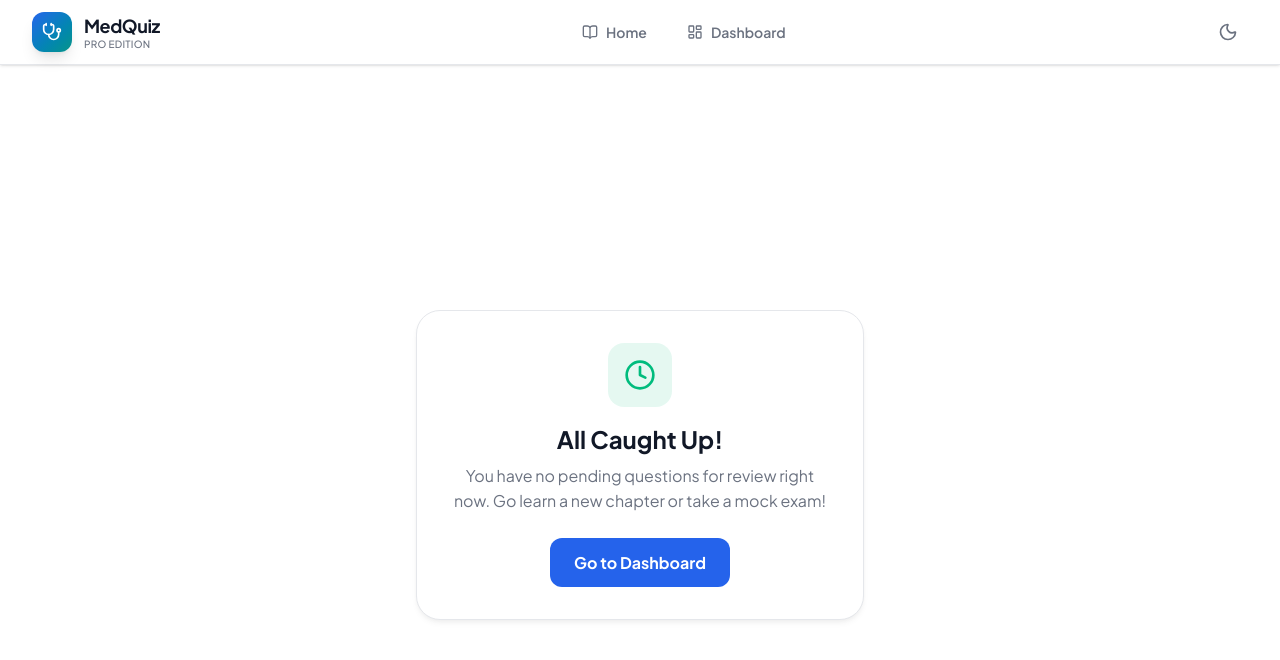
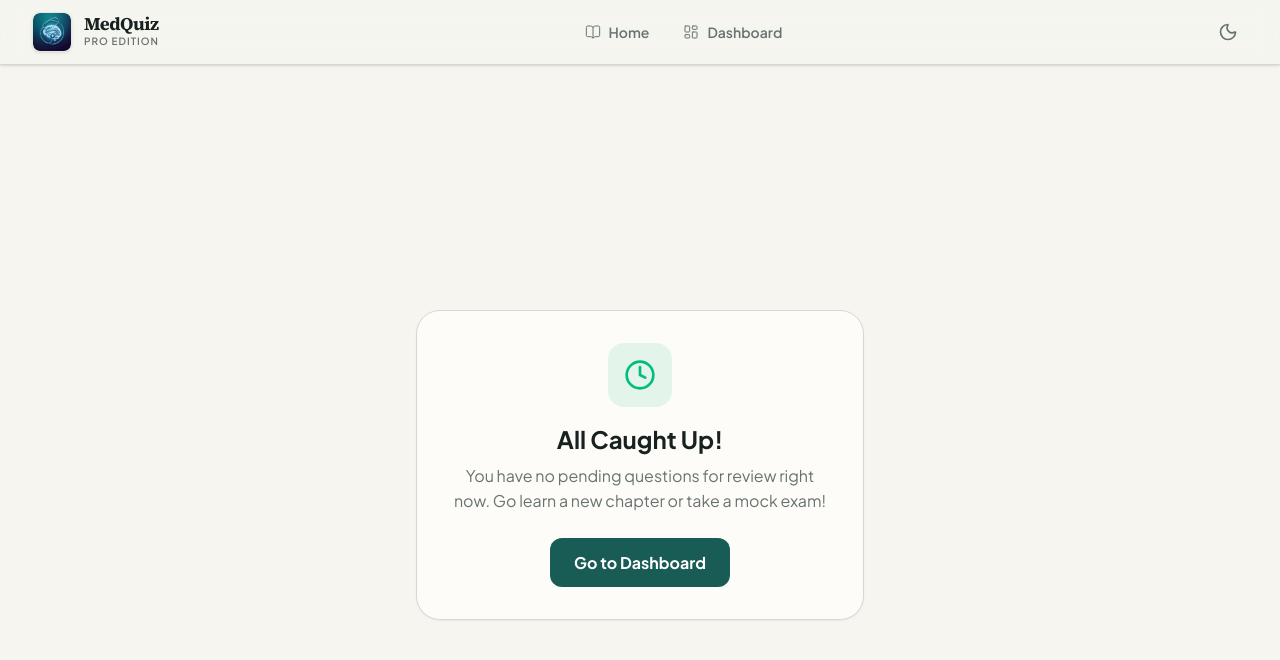
Before and after one commit to LakshyaVerma123kl/Med-Bud, a Next.js app: page /review in a window 1280 px wide. Shown: the top 660 px of the page. Built offline with nearby package versions, Linux system fonts and the light colour scheme.

Commit message:
feat: implement core medical quiz application structure with layout, dashboard, textbook navigation, and PDF processing routes

```diff
--- a/src/app/api/pdf/generate-more/route.ts
+++ b/src/app/api/pdf/generate-more/route.ts
@@ -56,7 +56,7 @@ export async function POST(request: Request) {
     const messages: ChatMessage[] = [
       {
         role: "system",
-        content: `You are an expert medical educator. Your task is to analyze the provided medical document text and create 5 new, high-quality multiple-choice questions.${existingContext}
+        content: `You are an expert educator and analyst. Your task is to analyze the provided document text and create 5 new, high-quality multiple-choice questions based strictly on its contents. If the document is non-medical (e.g. a resume, professional document, literature, etc.), adapt your questions to the subject matter of the text.${existingContext}
 Return a JSON object with EXACTLY this structure:
 {
   "summary": "A brief summary of this specific text section (only if no summary exists yet, otherwise leave empty)",
--- a/src/app/api/pdf/route.ts
+++ b/src/app/api/pdf/route.ts
@@ -113,7 +113,7 @@ export async function POST(request: Request) {
     const messages: ChatMessage[] = [
       {
         role: "system",
-        content: `You are an expert medical educator. Your task is to analyze the provided medical document text and create a high-quality quiz.
+        content: `You are an expert educator and analyst. Your task is to analyze the provided document text and create a high-quality quiz based strictly on its contents. If the document is non-medical (e.g. a resume, professional document, literature, etc.), that is completely fine—adapt your questions to the subject matter of the text.
 Return a JSON object with EXACTLY this structure:
 {
   "title": "A short, descriptive title for the document",
--- a/src/app/globals.css
+++ b/src/app/globals.css
@@ -22,6 +22,7 @@
   --color-error-foreground: var(--error-foreground);
   --color-ring: var(--ring);
   --font-sans: 'Plus Jakarta Sans', system-ui, -apple-system, sans-serif;
+  --font-serif: var(--font-source-serif), 'Source Serif 4', Georgia, serif;
   --font-mono: 'JetBrains Mono', monospace;
 }
 
@@ -30,46 +31,46 @@
 
 /* ═══ LIGHT MODE ═══ */
 :root {
-  --background: #FFFFFF;
-  --foreground: #111827;
-  --primary: #2563EB;
-  --primary-foreground: #FFFFFF;
-  --secondary: #F3F4F6;
-  --secondary-foreground: #1F2937;
-  --accent: #0D9488;
+  --background: #F6F5F0;
+  --foreground: #17211F;
+  --primary: #185C55;
+  --primary-foreground: #FDFCF8;
+  --secondary: #ECEBE5;
+  --secondary-foreground: #25312E;
+  --accent: #9A7B4F;
   --accent-foreground: #FFFFFF;
-  --muted: #F9FAFB;
-  --muted-foreground: #6B7280;
-  --card: #FFFFFF;
-  --card-foreground: #111827;
-  --border: #E5E7EB;
-  --success: #059669;
+  --muted: #EFEEE8;
+  --muted-foreground: #68736F;
+  --card: #FDFCF8;
+  --card-foreground: #17211F;
+  --border: #D9D8D0;
+  --success: #39765D;
   --success-foreground: #FFFFFF;
-  --error: #DC2626;
+  --error: #A84F48;
   --error-foreground: #FFFFFF;
-  --ring: #2563EB;
+  --ring: #185C55;
 }
 
 /* ═══ DARK MODE ═══ */
 .dark {
-  --background: #111827;
-  --foreground: #F9FAFB;
-  --primary: #60A5FA;
-  --primary-foreground: #111827;
-  --secondary: #1F2937;
-  --secondary-foreground: #E5E7EB;
-  --accent: #2DD4BF;
-  --accent-foreground: #111827;
-  --muted: #1F2937;
-  --muted-foreground: #9CA3AF;
-  --card: #1F2937;
-  --card-foreground: #F9FAFB;
-  --border: #374151;
-  --success: #34D399;
-  --success-foreground: #111827;
-  --error: #FB7185;
-  --error-foreground: #111827;
-  --ring: #60A5FA;
+  --background: #121817;
+  --foreground: #EEEDE7;
+  --primary: #6FAEA5;
+  --primary-foreground: #10201D;
+  --secondary: #1C2523;
+  --secondary-foreground: #E5E7E1;
+  --accent: #B89A6A;
+  --accent-foreground: #171512;
+  --muted: #1A2221;
+  --muted-foreground: #9CA7A3;
+  --card: #171F1D;
+  --card-foreground: #EEEDE7;
+  --border: #303A37;
+  --success: #70B493;
+  --success-foreground: #102019;
+  --error: #D47C74;
+  --error-foreground: #201313;
+  --ring: #6FAEA5;
 }
 
 /* ═══ Base layer (so Tailwind utilities can override) ═══ */
@@ -136,13 +137,13 @@
   .clean-card {
     background: var(--card);
     border: 1px solid var(--border);
-    border-radius: 1.25rem;
-    box-shadow: 0 4px 6px -1px rgba(0, 0, 0, 0.05), 0 2px 4px -1px rgba(0, 0, 0, 0.03);
-    transition: border-color 0.2s ease, box-shadow 0.2s ease, transform 0.2s cubic-bezier(0.4, 0, 0.2, 1);
+    border-radius: 0.5rem;
+    box-shadow: 0 1px 2px 0 rgba(0, 0, 0, 0.05);
+    transition: border-color 0.15s ease, background-color 0.15s ease;
   }
 
   .dark .clean-card {
-    box-shadow: 0 4px 6px -1px rgba(0, 0, 0, 0.3), 0 10px 15px -3px rgba(0, 0, 0, 0.2);
+    box-shadow: none;
   }
 
   /* Quiz Option Buttons */
@@ -153,83 +154,74 @@
     width: 100%;
     padding: 1rem 1.25rem;
     text-align: left;
-    border-radius: 0.875rem;
+    border-radius: 0.375rem;
     background: var(--card);
-    border: 1.5px solid var(--border);
+    border: 1px solid var(--border);
     color: var(--foreground);
     font-weight: 500;
     transition: all 0.15s ease;
     cursor: pointer;
   }
 
-  /* Only apply hover lift/shadow when not answered and not disabled */
-  .quiz-option:hover:not(:disabled):not(.correct):not(.incorrect) {
+  .quiz-option:hover:not(.opacity-90) {
+    background: var(--muted);
     border-color: var(--primary);
-    background: color-mix(in srgb, var(--primary) 5%, var(--card));
-    transform: translateY(-2px);
-    box-shadow: 0 8px 16px -4px rgba(0, 0, 0, 0.08);
-  }
-
-  .quiz-option:active:not(:disabled):not(.correct):not(.incorrect) {
-    transform: scale(0.98);
-  }
-
-  .quiz-option:disabled,
-  .quiz-option.is-disabled {
-    cursor: default;
   }
 
   .quiz-option.selected {
+    background: var(--primary);
+    color: var(--primary-foreground);
     border-color: var(--primary);
-    background: color-mix(in srgb, var(--primary) 8%, var(--card));
   }
 
+  .quiz-option.selected .option-letter {
+    background: var(--primary-foreground);
+    color: var(--primary);
+  }
+
+  /* Answered states */
   .quiz-option.correct {
-    border-color: var(--success) !important;
-    background: color-mix(in srgb, var(--success) 8%, var(--card)) !important;
+    background: var(--success);
+    color: var(--success-foreground);
+    border-color: var(--success);
+  }
+
+  .quiz-option.correct .option-letter {
+    background: var(--success-foreground);
+    color: var(--success);
   }
 
   .quiz-option.incorrect {
-    border-color: var(--error) !important;
-    background: color-mix(in srgb, var(--error) 8%, var(--card)) !important;
+    background: var(--error);
+    color: var(--error-foreground);
+    border-color: var(--error);
   }
 
-  /* Focus ring for keyboard users */
-  .quiz-option:focus-visible {
-    outline: 2px solid var(--ring);
-    outline-offset: 2px;
+  .quiz-option.incorrect .option-letter {
+    background: var(--error-foreground);
+    color: var(--error);
   }
 
-  /* Option Letter Badge */
+  /* Option Letter Badges */
   .option-letter {
     display: flex;
     align-items: center;
     justify-content: center;
-    width: 2rem;
-    height: 2rem;
-    flex-shrink: 0;
-    border-radius: 0.5rem;
-    font-size: 0.8rem;
-    font-weight: 700;
+    width: 28px;
+    height: 28px;
+    border-radius: 0.25rem;
     background: var(--muted);
     color: var(--muted-foreground);
+    font-size: 0.75rem;
+    font-weight: 700;
+    flex-shrink: 0;
     transition: all 0.15s ease;
     margin-top: 2px;
   }
 
-  .quiz-option:hover:not(:disabled):not(.correct):not(.incorrect) .option-letter {
+  .quiz-option:hover:not(.opacity-90) .option-letter {
     background: var(--primary);
     color: var(--primary-foreground);
-  }
-
-  .quiz-option.correct .option-letter {
-    background: var(--success) !important;
-    color: white !important;
-  }
-
-  .quiz-option.incorrect .option-letter {
-    background: var(--error) !important;
-    color: white !important;
   }
 }
 
--- a/src/components/layout/Navbar.tsx
+++ b/src/components/layout/Navbar.tsx
@@ -26,17 +26,18 @@ export function Navbar() {
         <div className="flex h-16 items-center justify-between">
           {/* Logo */}
           <Link href="/" className="flex items-center gap-3 group">
-            <div className="w-10 h-10 rounded-xl bg-gradient-to-br from-primary to-accent flex items-center justify-center shadow-lg group-hover:shadow-xl transition-shadow">
-              <Stethoscope className="w-5 h-5 text-white" />
+            <div className="w-10 h-10 rounded-lg overflow-hidden border border-border/50 shadow-sm transition-transform group-hover:scale-105">
+              {/* eslint-disable-next-line @next/next/no-img-element */}
+              <img src="/icon.jpg" alt="MedQuiz Logo" className="w-full h-full object-cover" />
             </div>
             <div className="hidden sm:block">
-              <h1 className="text-lg font-bold text-foreground tracking-tight">MedQuiz</h1>
-              <p className="text-[10px] text-muted-foreground -mt-1 font-medium tracking-wide uppercase">Pro Edition</p>
+              <h1 className="text-lg font-serif font-bold text-foreground tracking-tight leading-none">MedQuiz</h1>
+              <p className="text-[10px] text-muted-foreground font-semibold tracking-widest uppercase">Pro Edition</p>
             </div>
           </Link>
 
           {/* Desktop Nav */}
-          <div className="hidden md:flex items-center gap-2">
+          <div className="hidden md:flex items-center gap-1.5">
             {links.map((link) => {
               const isActive = pathname === link.href;
               const Icon = link.icon;
@@ -44,13 +45,13 @@ export function Navbar() {
                 <Link
                   key={link.href}
                   href={link.href}
-                  className={`flex items-center gap-2 px-4 py-2.5 rounded-xl text-sm font-semibold transition-all duration-300 hover:scale-105 ${
+                  className={`flex items-center gap-2 px-3.5 py-2 rounded-md text-sm font-semibold transition-colors ${
                     isActive
                       ? "bg-primary/10 text-primary dark:bg-primary/20"
-                      : "text-muted-foreground hover:text-foreground hover:bg-muted"
+                      : "text-muted-foreground hover:text-foreground hover:bg-muted/50"
                   }`}
                 >
-                  <Icon className="w-4 h-4" />
+                  <Icon className="w-4 h-4 stroke-[1.5]" />
                   {link.label}
                 </Link>
               );
```
Also changed, not shown: src/app/book/[bookId]/page.tsx (+50 -62 lines), src/app/dashboard/page.tsx (+7 -15 lines), src/app/layout.tsx (+8 -2 lines), src/app/page.tsx (+77 -182 lines), src/components/pdf/PDFUploader.tsx (+28 -27 lines).
